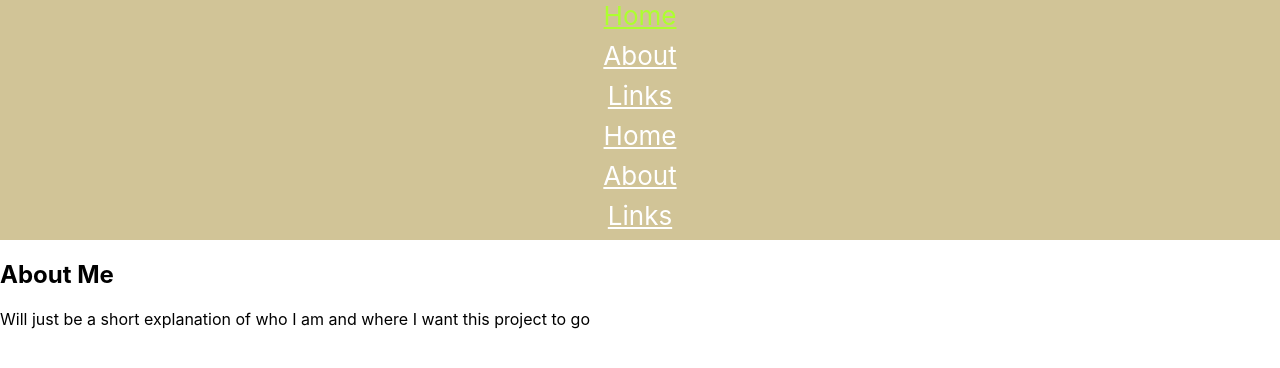
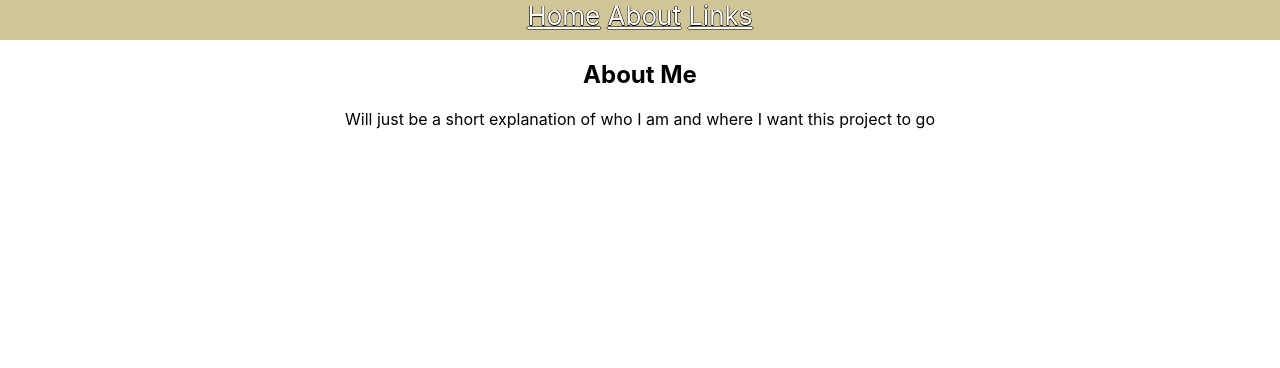
Before and after one commit to jondmca/my-cookbook, a React (Create React App) app: page /about in a window 1280 px wide. Shown: the top 368 px of the page. Built offline with nearby package versions, Linux system fonts and the light colour scheme.

Commit message:
Edited styles

```diff
--- a/src/App.css
+++ b/src/App.css
@@ -33,12 +33,13 @@
   font-size: calc(10px + 2vmin);
   color: rgb(255, 255, 255);
   flex-direction: row;
-  word-spacing: 40px;
+  text-shadow: -0.5px 0 black, 0 0.5px black, 0.5px 0 black, 0 -0.5px black;
 
 }
 
 a {
-  color: darkgreen;
+  color: white;
+
 }
 
 a:hover, a:active {
--- a/src/components/About.js
+++ b/src/components/About.js
@@ -1,10 +1,8 @@
 import React from "react";
-import NavBar from "./NavBar";
 
 function About() {
     return (
-        <div id="about">
-            <NavBar />
+        <div className="App">
             <h2>About Me</h2>
             <p>Will just be a short explanation of who I am and where I want this project to go</p>
         </div>
--- a/src/components/NavBar.js
+++ b/src/components/NavBar.js
@@ -3,26 +3,26 @@ import { NavLink } from "react-router-dom";
 
 function NavBar() {
     return (
-        <div>
+        <div className="nav">
       <NavLink
         to="/"
         exact
-        className="nav"
+        //className="nav"
       >
         Home
       </NavLink>
+      &nbsp;
       <NavLink
         to="/about"
         exact
-        className="nav"
-
       >
         About
       </NavLink>
+      &nbsp;
       <NavLink
         to="/links"
         exact
-        className="nav"
+        //className="nav"
 
       >
         Links
```
